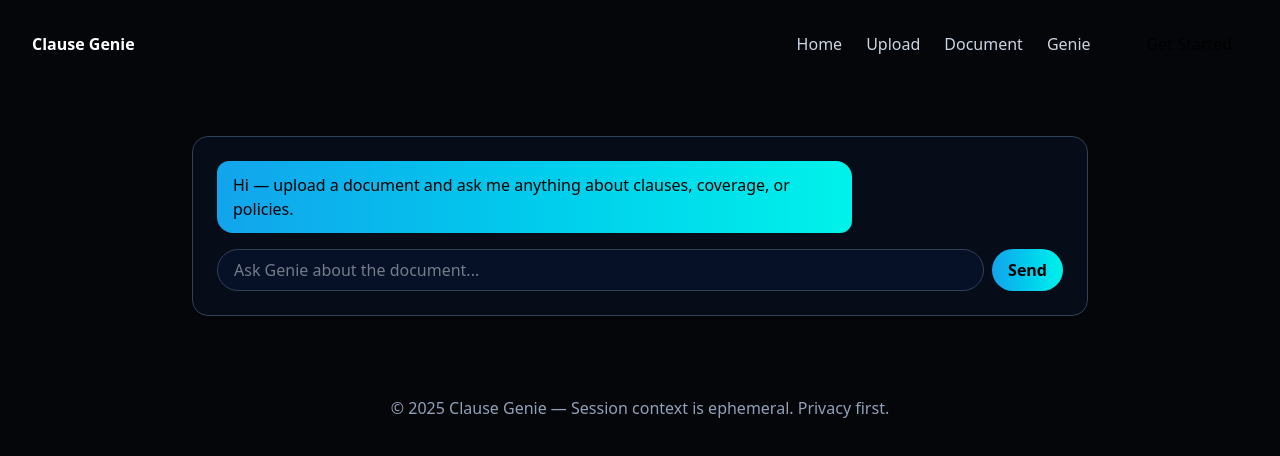
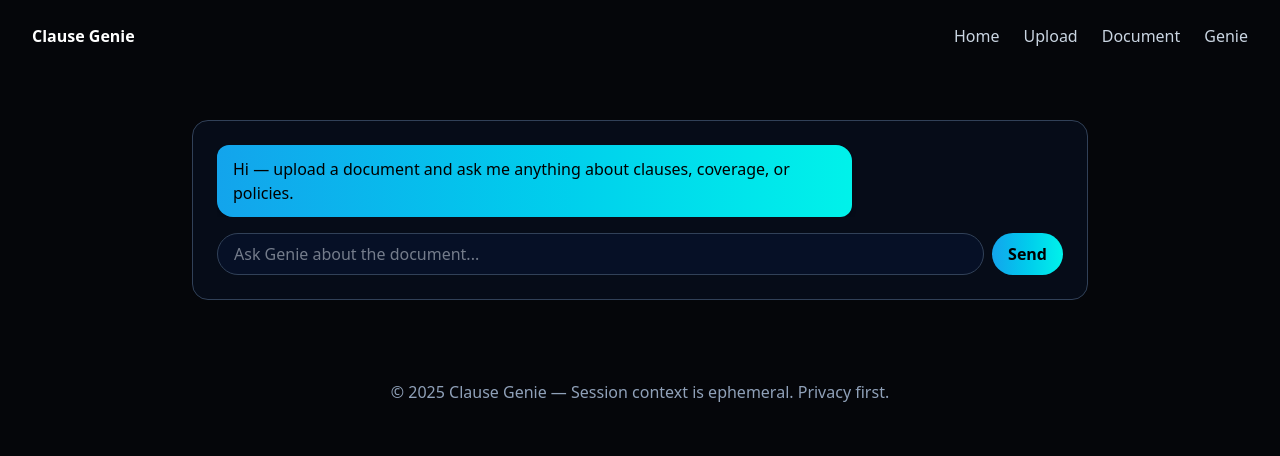
Before and after one commit to KabirKhanuja/Clause-Genie, a Next.js app in the folder apps/web/: page /chat in a window 1280 px wide. Shown: the top 456 px of the page. Built offline with nearby package versions, Linux system fonts and the light colour scheme.

Commit message:
Removed the unnecessary get started button

```diff
--- a/apps/web/src/app/components/Header.tsx
+++ b/apps/web/src/app/components/Header.tsx
@@ -16,7 +16,6 @@ export default function Header() {
           <Link href="/upload" className="hover:text-white transition">Upload</Link>
           <Link href="/view" className="hover:text-white transition">Document</Link>
           <Link href="/chat" className="hover:text-white transition">Genie</Link>
-          <button className="ml-4 px-4 py-2 rounded-full text-black glow-btn">Get Started</button>
         </nav>
 
         <div className="md:hidden">
```
